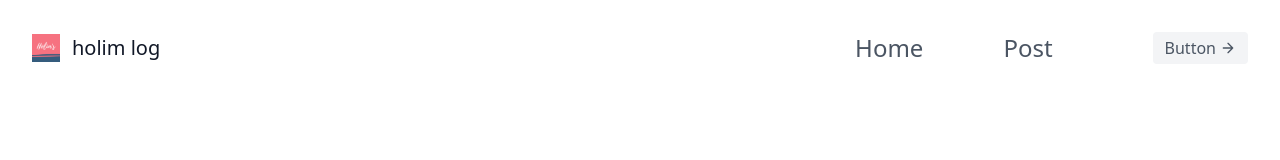
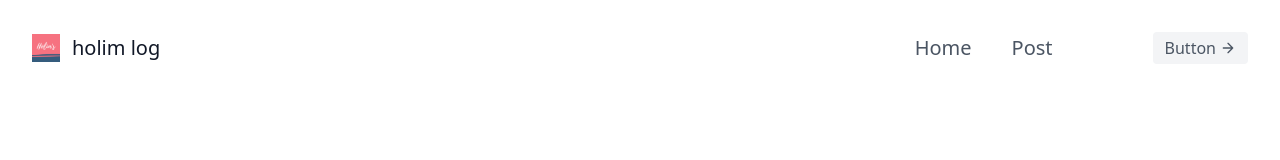
Before and after one commit to lhk3337/holimBlog, a Next.js app: page / in a window 1280 px wide. Shown: the top 160 px of the page. Built offline with nearby package versions, Linux system fonts and the light colour scheme.

Commit message:
[FIX] header menu font 수정

```diff
--- a/components/header.tsx
+++ b/components/header.tsx
@@ -15,10 +15,10 @@ export default function Header() {
         </Link>
         <nav className="md:ml-auto md:mr-10 flex flex-wrap items-center text-base justify-center">
           <Link href="/">
-            <a className="mr-20 text-2xl hover:text-gray-900">Home</a>
+            <a className="mr-10 text-xl hover:text-gray-700">Home</a>
           </Link>
           <Link href="/post">
-            <a className="mr-5  text-2xl hover:text-gray-900">Post</a>
+            <a className="mr-5  text-xl hover:text-gray-700">Post</a>
           </Link>
         </nav>
         <button className="ml-10 inline-flex items-center bg-gray-100 border-0 py-1 px-3 focus:outline-none hover:bg-gray-200 rounded text-base mt-4 md:mt-0">
```
